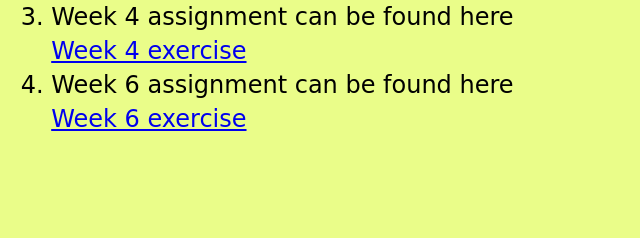
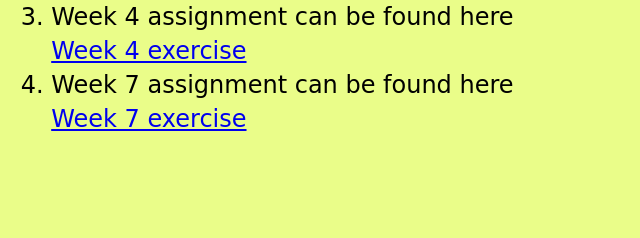
Before and after one commit to PercyNguyen7/cart211, a plain HTML site: page personalwebsite/assignments.html in a window 1280 px wide. Shown: the part 559-797 px from the top of the page, 0-640 px from the left. Drawn offline with Linux system fonts and the light colour scheme; a web font is replaced by a local one.

Commit message:
Update assignments.html

```diff
--- a/personalwebsite/assignments.html
+++ b/personalwebsite/assignments.html
@@ -47,8 +47,8 @@
 <a href="exercise 2\index.html">Week 3 exercise</a>
   <li>Week 4 assignment can be found here</li>
 <a href="exercise 3\index.html">Week 4 exercise</a>
-  <li>Week 6 assignment can be found here</li>
-<a href="exercise 5\mypractice\mypractice.html">Week 6 exercise</a>
+  <li>Week 7 assignment can be found here</li>
+<a href="exercise 5\mypractice\mypractice.html">Week 7 exercise</a>
 
 </ol>
 
```
